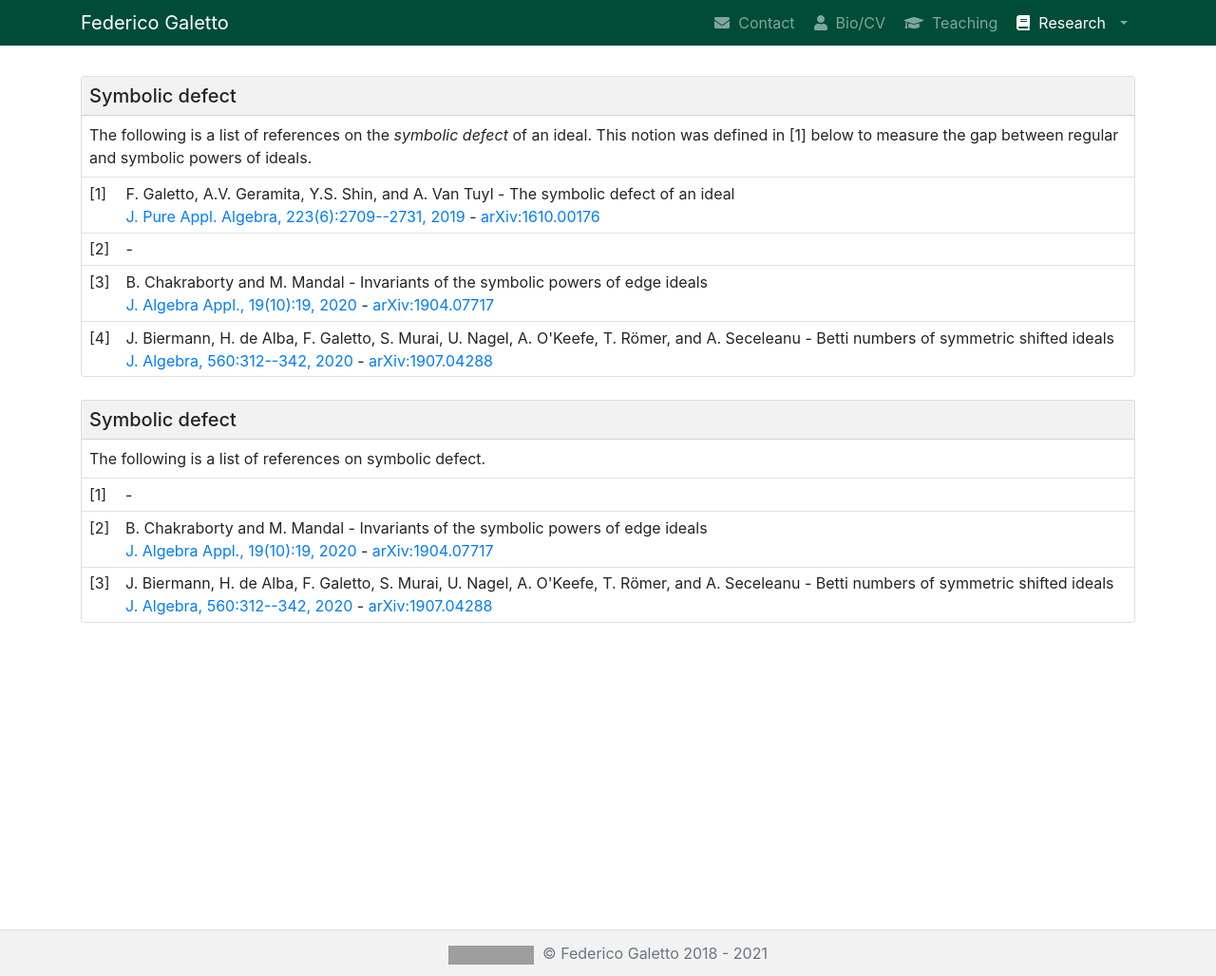
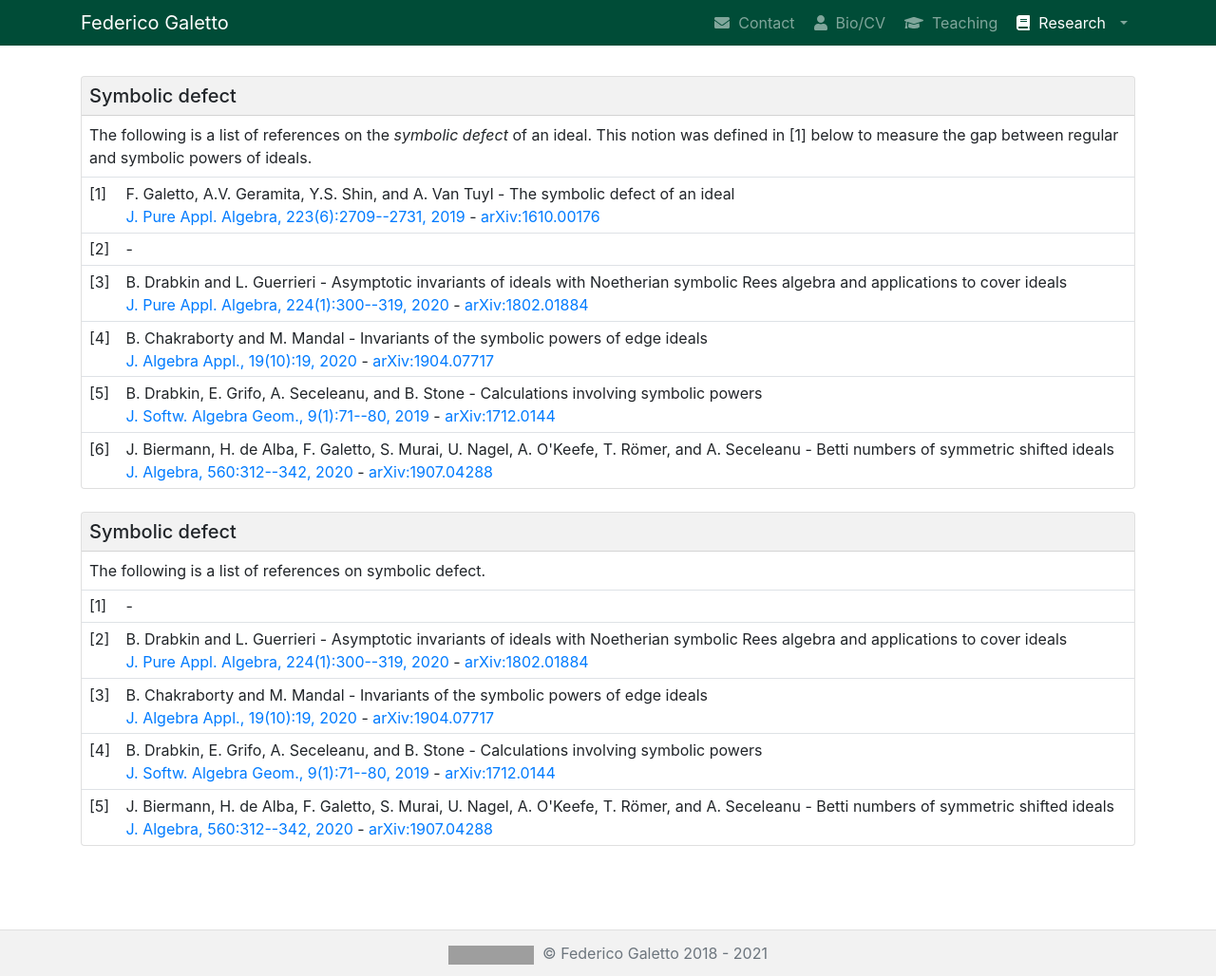
Before and after one commit to galettof/galettof.github.io, a Jekyll site: the page built from references.html, in a window 1280 px wide and 1028 px high. Shown: the whole window at 95% size. Built offline with Jekyll 4.4.1, drawn with Linux system fonts in a browser that asks for light colours; nearby versions of some CDN libraries; grey boxes are pictures that could not be loaded.

Commit message:
a couple more sdefect papers

```diff
--- a/_data/defect.yml
+++ b/_data/defect.yml
@@ -15,6 +15,20 @@ articles:
   cite: J. Algebra Appl., 19(10):19, 2020
   date: 2019-10-08
 
+- authors: B. Drabkin, E. Grifo, A. Seceleanu, and B. Stone
+  title: Calculations involving symbolic powers
+  arxiv: 1712.01440
+  link: https://doi.org/10.2140/jsag.2019.9.71
+  cite: J. Softw. Algebra Geom., 9(1):71--80, 2019
+  date: 2019-10-16
+
+- authors: B. Drabkin and L. Guerrieri
+  title: Asymptotic invariants of ideals with Noetherian symbolic Rees algebra and applications to cover ideals
+  arxiv: 1802.01884
+  link: https://doi.org/10.1016/j.jpaa.2019.05.008
+  cite: J. Pure Appl. Algebra, 224(1):300--319, 2020
+  date: 2019-05-08
+
 - authors:
   title:
   arxiv:
```
